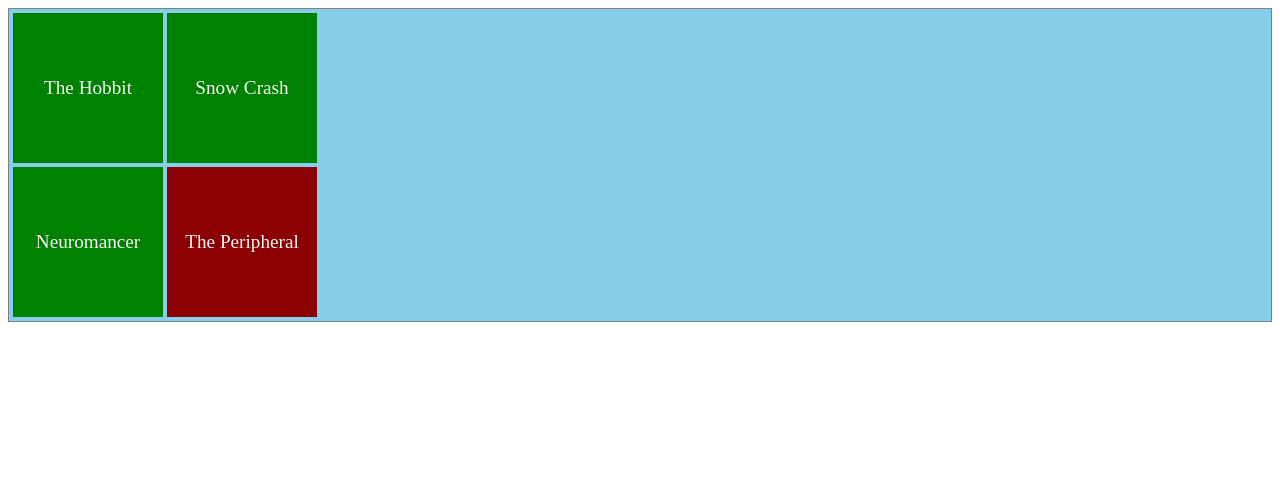
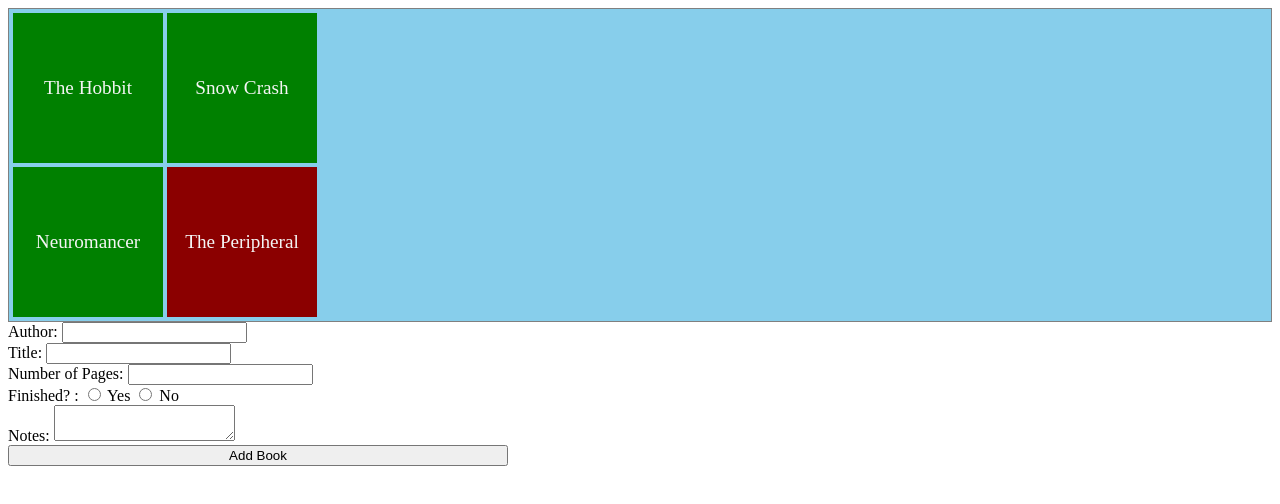
Before and after one commit to chaswrig/odin-library, a plain HTML site: page index.html in a window 1280 px wide. Drawn offline with Linux system fonts and the light colour scheme.

Commit message:
Forgot where I was on this. This wasn't committed. Done.

```diff
--- a/index.html
+++ b/index.html
@@ -9,5 +9,35 @@
 </head>
 <body>
     <div class="container"></div>
+    <div class="actions">
+        <form id="book">
+                <label for="author">Author: </label>
+                <input type="text" id="author" name="author">
+
+            <div class="title-info">
+                <label for="title">Title: </label>
+                <input type="text" id="title" name="title">
+            </div>
+
+            <div class="page-info">
+                <label for="pageCount">Number of Pages: </label>
+                <input type="number" id="number" name="number">
+            </div>
+
+            <div class="read-status">
+                <label for="read">Finished? : </label>
+                <input type="radio" name="read" value="yes">
+                <label for="yes">Yes</label>
+                <input type="radio" name="read" id="no" value="no">
+                <label for="no">No</label>
+            </div>
+
+            <div class="book-notes">
+                <label for="notes">Notes: </label>
+                <textarea name="notes" id="notes"></textarea>
+            </div>
+        </form>
+        <button type="button" id="button">Add Book</button>
+    </div>
 </body>
 </html>
--- a/script.js
+++ b/script.js
@@ -2,7 +2,8 @@ const myLibrary = [];
 
 const container = document.querySelector('.container');
 
-addBookToLibrary('Tolkien', 'The Hobbit', 456, true, 'Pretty good');
+//Display data for project as this version does not have a backend solution.
+addBookToLibrary('J. R. R. Tolkien', 'The Hobbit', 456, true, 'Pretty good');
 addBookToLibrary('Neal Stephenson', 'Snow Crash', 700, true, 'Inspired Metaverse');
 addBookToLibrary('William Gibson', 'Neuromancer', 500, true, "Inspired Matrix");
 addBookToLibrary('William Gibson', 'The Peripheral', 500, false, "Yellow Cover");
@@ -31,7 +32,7 @@ function displayLibrary(){
         const div = document.createElement('div');
         div.textContent = book.title;
         div.classList.toggle('card');
-        if(book.read == false) {
+        if(book.read === false) {
             div.style.backgroundColor = "darkred";
         }
         container.appendChild(div);
--- a/style.css
+++ b/style.css
@@ -18,3 +18,9 @@
     font-size: larger;
     background-color: green;
 }
+
+.actions {
+    display: flex;
+    flex-direction: column;
+    width: 500px;
+}
```
